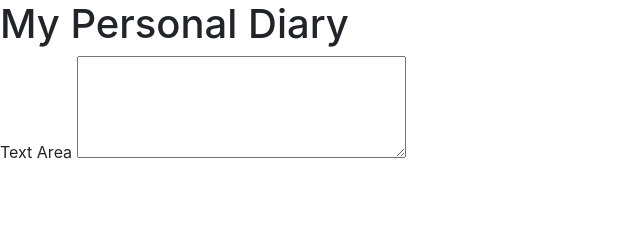
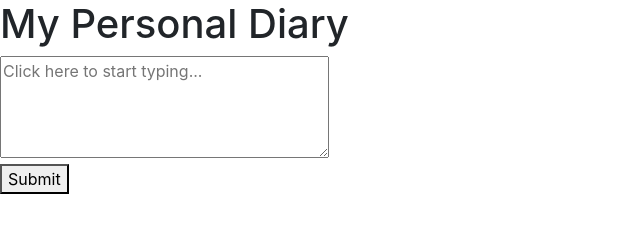
Before and after one commit to betahope/Scrimba-Front-End-Path, a plain HTML site: page index.html in a window 1280 px wide. Shown: the whole page, without its empty margins (0-640 px from the left). Drawn offline with nearby package versions, Linux system fonts and the light colour scheme.

Commit message:
Improved form elements and added button

```diff
--- a/index.html
+++ b/index.html
@@ -16,8 +16,9 @@
 
  <h1>My Personal Diary</h1>
  <form id="entryForm">
-  <label for="textArea">Text Area</label>
-  <textarea id="textArea" class="entry-textbox" cols="30" rows="4"></textarea>
+  <textarea id="textArea" placeholder="Click here to start typing..." class="entry-textbox" cols="30"
+   rows="4"></textarea><br />
+  <button type="submit">Submit</button>
  </form>
 
 
```
